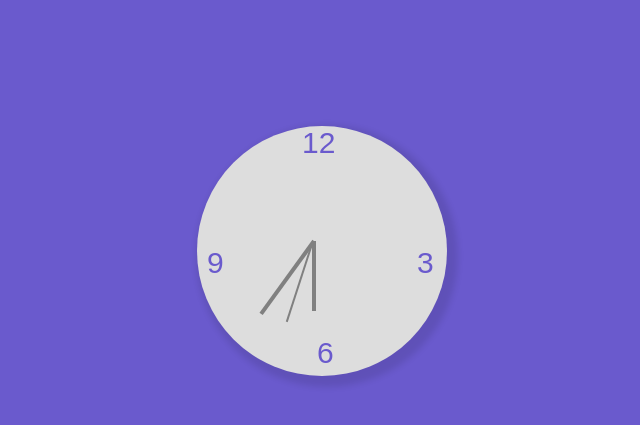
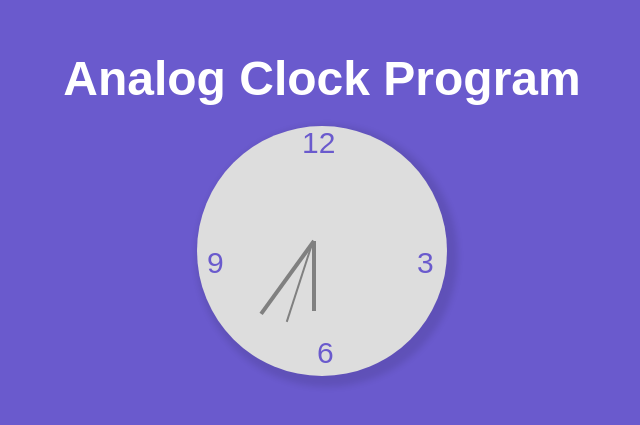
Before and after one commit to truthseeker-7/Clock-Program, a plain HTML site: page index.html in a window 1280 px wide. Shown: the part 149-574 px from the top of the page, without its empty margins (318-958 px from the left). Drawn offline with Linux system fonts and the light colour scheme.

Commit message:
Added header title

```diff
--- a/index.html
+++ b/index.html
@@ -9,7 +9,7 @@
 </head>
 <body>
 
-
+<h1>Analog Clock Program</h1>
 
     <div class="container">
         <p class="number twelve">12</p>
--- a/style.css
+++ b/style.css
@@ -10,6 +10,18 @@ body{
     height:100vh;
     justify-content: center;
     align-items: center;
+    position: relative;
+}
+
+
+
+h1{
+    position:absolute;
+    top:200px;
+    font-size: 48px;
+    font-family: sans-serif;
+    color:white;
+
 }
 
 .container{
@@ -20,6 +32,8 @@ body{
     position: relative;
     box-shadow: 5px 5px 6px 6px rgba(0,0,0,0.1);
 }
+
+
 
 .second{
     width:2px;
```
